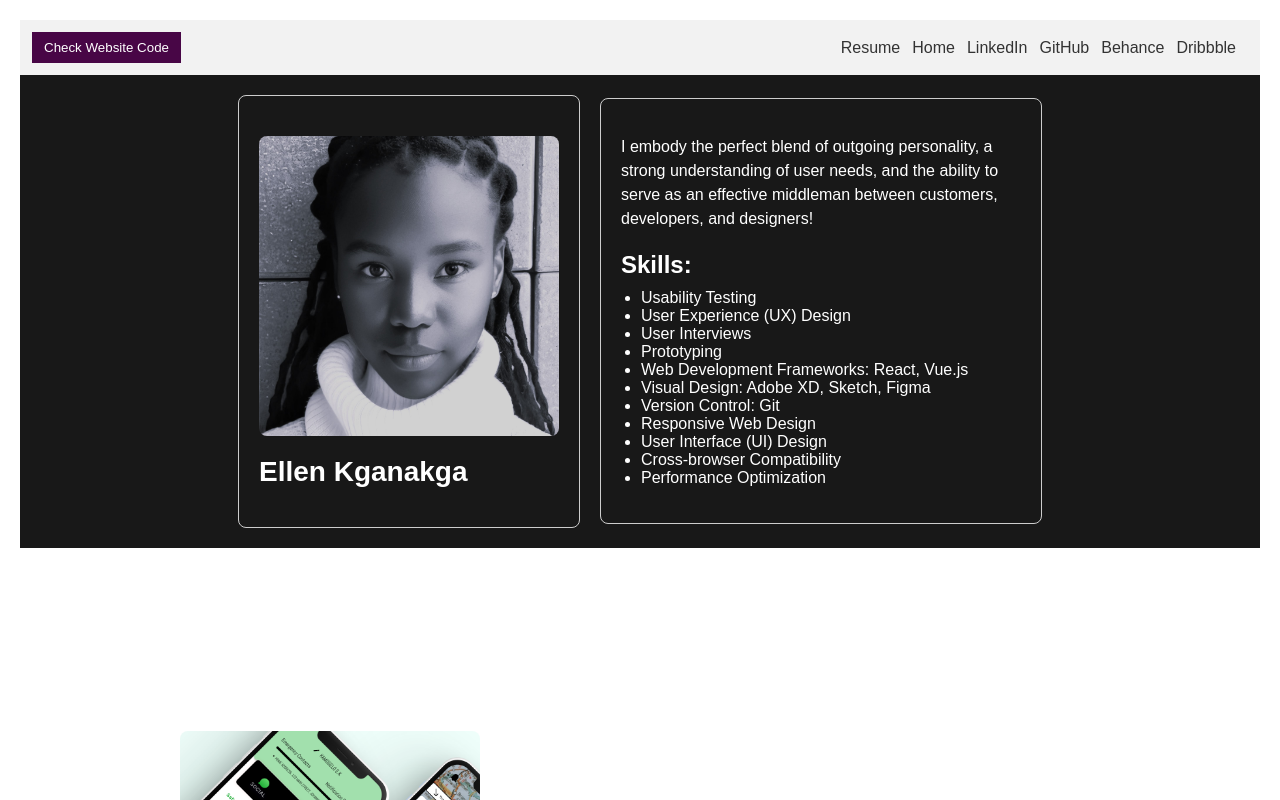
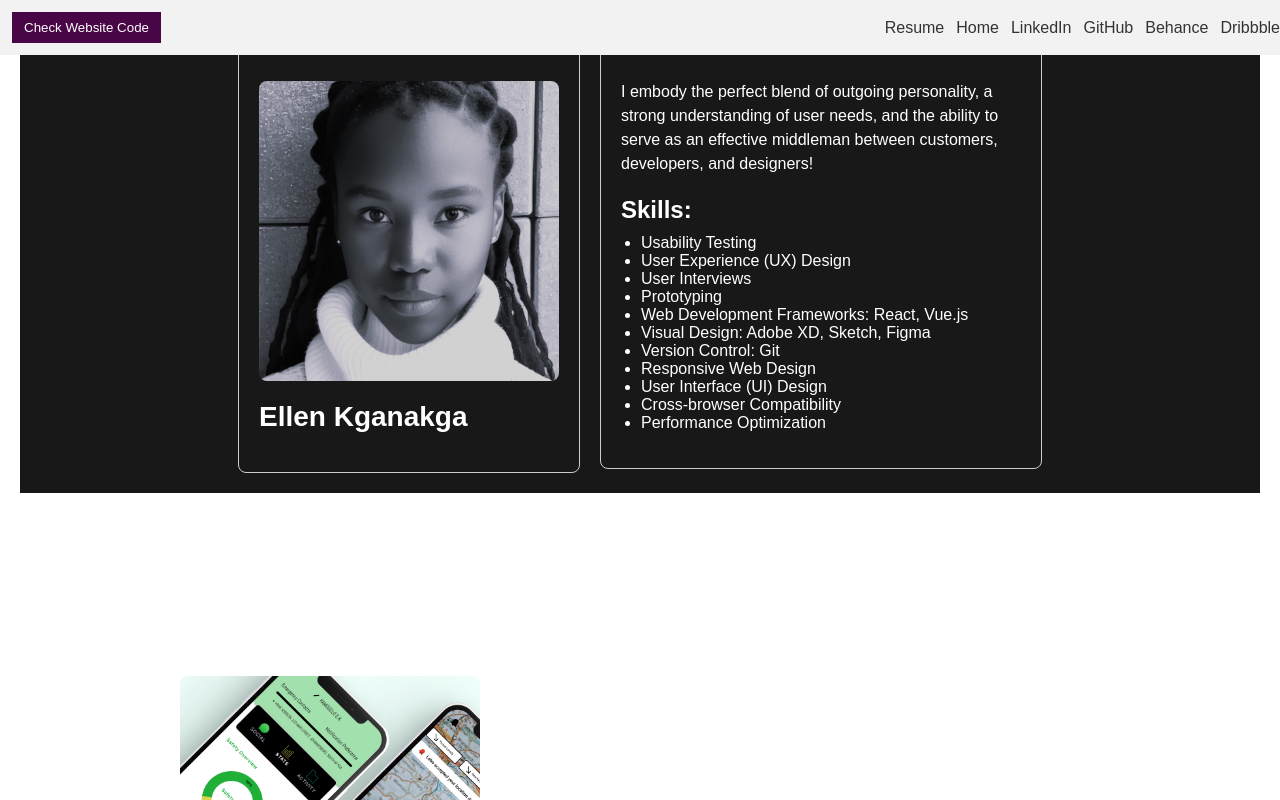
Before and after one commit to KamoEllen/Kamo.website, a React (Create React App) app: page / in a window 1280 px wide. Shown: the top 800 px of the page. Built offline with nearby package versions, Linux system fonts and the light colour scheme.

Commit message:
Update Header.css

```diff
--- a/src/components/Header.css
+++ b/src/components/Header.css
@@ -6,6 +6,11 @@
   align-items: center;
   background-color: #f2f2f2;
   padding: 12px;
+  width: 100vw;
+  position: fixed;
+  top: 0;
+  left: 0;
+  z-index: 999;
 }
 
 .header-buttons {
```
